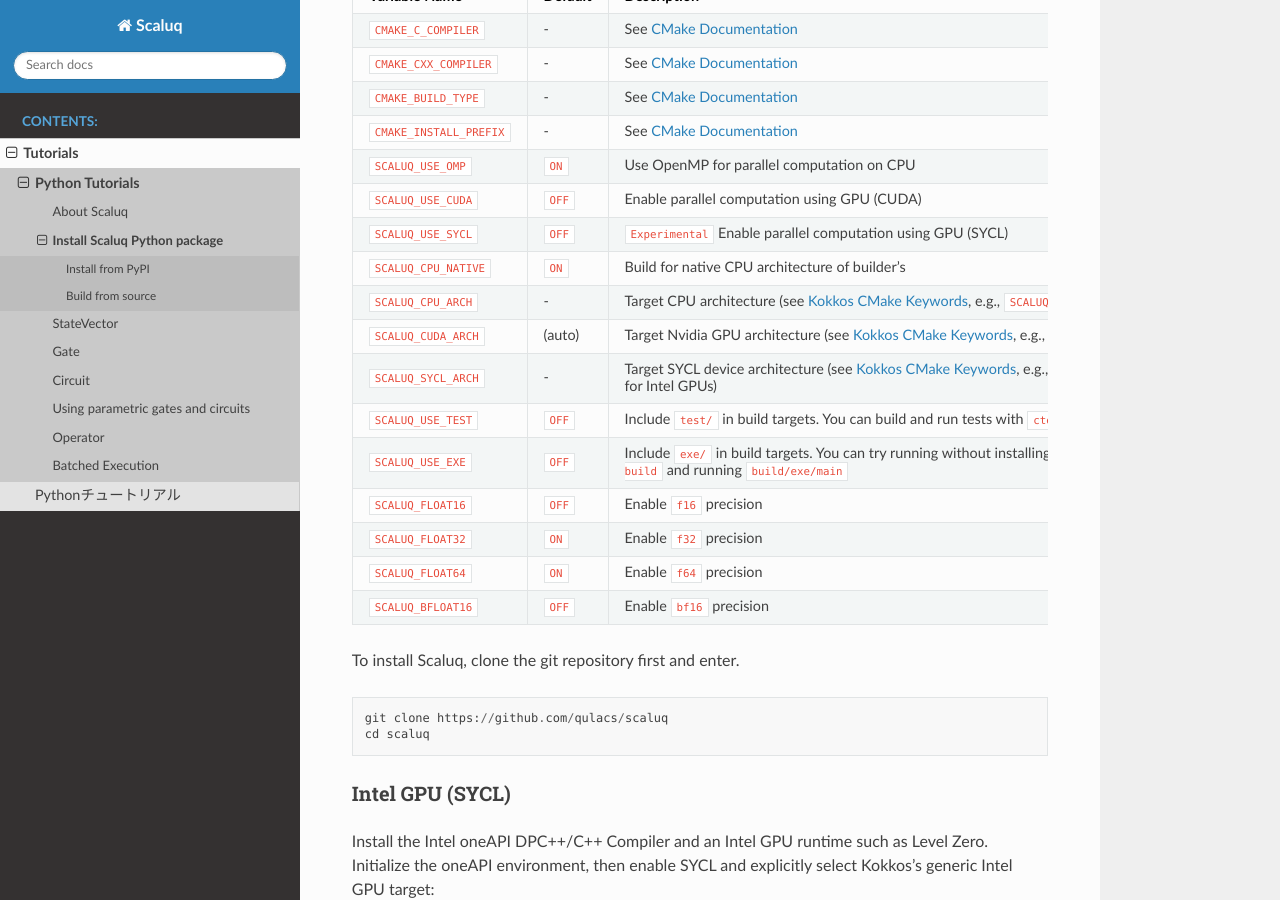
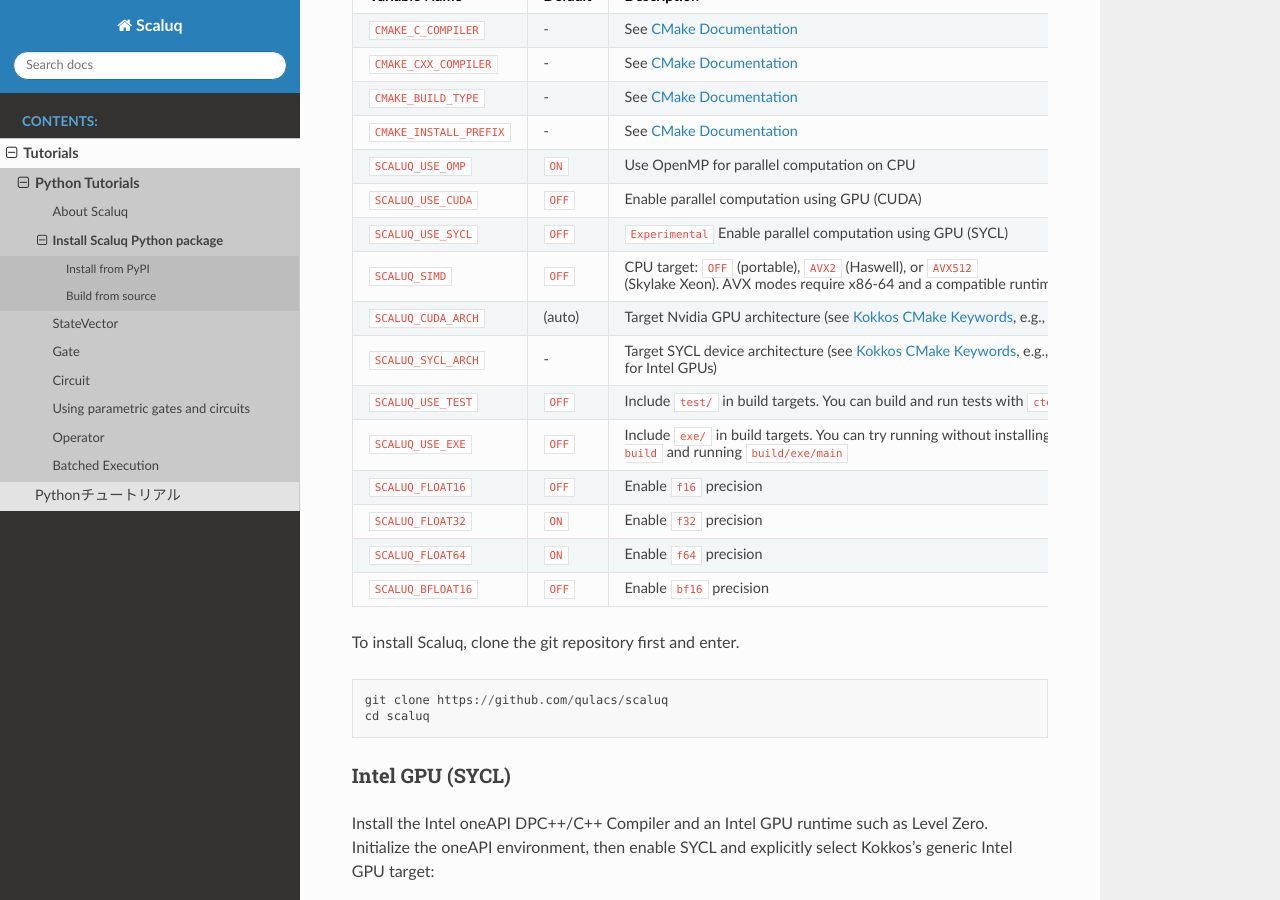
Before and after one commit to qulacs/scaluq, a Sphinx documentation site: the page built from doc/source/tutorials/python/en/install.md, in a window 1280 px wide and 900 px high, scrolled down 1105 px. Built offline with Sphinx 7.4.7 and the Read the Docs theme 3.1.0, drawn with Linux system fonts in a browser that asks for light colours.

Commit message:
Unify SIMD build options and CI while disabling baseline BMI2

```diff
--- a/doc/source/tutorials/python/en/install.md
+++ b/doc/source/tutorials/python/en/install.md
@@ -44,8 +44,7 @@
 | `SCALUQ_USE_OMP`       | `ON`        | Use OpenMP for parallel computation on CPU |
 | `SCALUQ_USE_CUDA`      | `OFF`       | Enable parallel computation using GPU (CUDA) |
 | `SCALUQ_USE_SYCL`      | `OFF`       | `Experimental` Enable parallel computation using GPU (SYCL) |
-| `SCALUQ_CPU_NATIVE`    | `ON`        | Build for native CPU architecture of builder's |
-| `SCALUQ_CPU_ARCH`      | -           | Target CPU architecture (see [Kokkos CMake Keywords](https://kokkos.org/kokkos-core-wiki/get-started/configuration-guide.html), e.g., `SCALUQ_CPU_ARCH=SKX`) |
+| `SCALUQ_SIMD` | `OFF` | CPU target: `OFF` (portable), `AVX2` (Haswell), or `AVX512` (Skylake Xeon). AVX modes require x86-64 and a compatible runtime CPU. |
 | `SCALUQ_CUDA_ARCH`     | (auto)      | Target Nvidia GPU architecture (see [Kokkos CMake Keywords](https://kokkos.org/kokkos-core-wiki/get-started/configuration-guide.html), e.g., `SCALUQ_CUDA_ARCH=AMPERE80`) |
 | `SCALUQ_SYCL_ARCH`     | -           | Target SYCL device architecture (see [Kokkos CMake Keywords](https://kokkos.org/kokkos-core-wiki/get-started/configuration-guide.html), e.g., `SCALUQ_SYCL_ARCH=INTEL_GEN` for Intel GPUs) |
 | `SCALUQ_USE_TEST`      | `OFF`        | Include `test/` in build targets. You can build and run tests with `ctest --test-dir build/` |
--- a/pyproject.toml
+++ b/pyproject.toml
@@ -40,12 +40,12 @@
 [tool.scikit-build.cmake.define]
 CMAKE_C_COMPILER = {env="CMAKE_C_COMPILER"}
 CMAKE_CXX_COMPILER = {env="CMAKE_CXX_COMPILER"}
+CMAKE_CROSSCOMPILING_EMULATOR = {env="CMAKE_CROSSCOMPILING_EMULATOR", default=""}
 SCALUQ_USE_OMP = {env="SCALUQ_USE_OMP"}
 SCALUQ_USE_CUDA = {env="SCALUQ_USE_CUDA"}
 SCALUQ_USE_SYCL = {env="SCALUQ_USE_SYCL"}
 SCALUQ_USE_DEVICE = {env="SCALUQ_USE_DEVICE"}
-SCALUQ_CPU_NATIVE = {env="SCALUQ_CPU_NATIVE"}
-SCALUQ_CPU_ARCH = {env="SCALUQ_CPU_ARCH"}
+SCALUQ_SIMD = {env="SCALUQ_SIMD", default="OFF"}
 SCALUQ_CUDA_ARCH = {env="SCALUQ_CUDA_ARCH"}
 SCALUQ_SYCL_ARCH = {env="SCALUQ_SYCL_ARCH"}
 SCALUQ_FLOAT16 = {env="SCALUQ_FLOAT16"}
```
Also changed, not shown: CMakeLists.txt (+6 -11 lines), README.md (+12 -2 lines), README_ja.md (+11 -2 lines), doc/source/tutorials/python/ja/install.md (+1 -2 lines), 13 other files.
